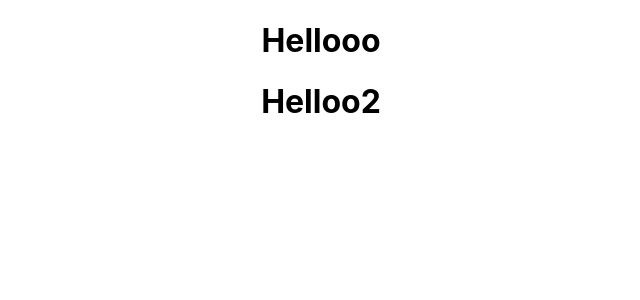
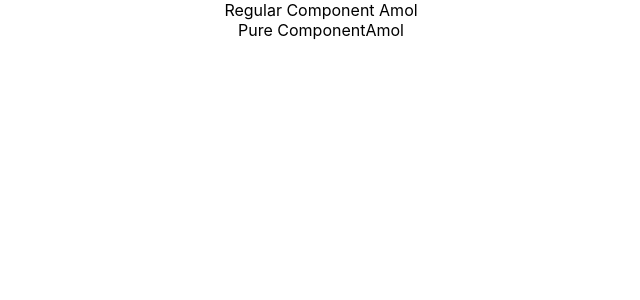
Before and after one commit to amol7878/my-react-app2, a React (Create React App) app: page / in a window 1280 px wide. Shown: the top 300 px of the page, without its empty margins (319-959 px from the left). Built offline with nearby package versions, Linux system fonts and the light colour scheme.

Commit message:
Pure Component

```diff
--- a/src/App.js
+++ b/src/App.js
@@ -8,11 +8,13 @@ import LifeCycleA1 from './components/LifeCycleA1';
 import NameList from './components/NameList';
 import Table from './components/Table';
 import Fragment from './components/Fragment';
+import ParentC from './components/ParentC';
 
 function App() {
   return (
     <div className="App">
-<Fragment/>
+      <ParentC/>
+{/* <Fragment/> */}
 {/* <Table/> */}
       {/* <NameList /> */}
       {/* <LifeCycleA1></LifeCycleA1> */}
--- /dev/null
+++ b/src/components/ParentC.js
@@ -0,0 +1,32 @@
+import React, { Component } from 'react'
+import RegComp from './RegComp'
+import PureC from './PureC'
+
+class ParentC extends Component {
+    constructor(props) {
+      super(props)
+
+      this.state = {
+         name:"AMOL"
+      }
+    }
+
+    componentDidMount(){
+        setInterval(()=>{
+            this.setState({
+                name:"Amol"
+            })
+        },2000)
+    }
+  render() {
+    console.log("Parent Component Render=====")
+    return (
+      <div>
+        <RegComp name={this.state.name}/>
+        <PureC name={this.state.name}/>
+      </div>
+    )
+  }
+}
+
+export default ParentC
--- /dev/null
+++ b/src/components/PureC.js
@@ -0,0 +1,14 @@
+import React, { PureComponent } from 'react'
+
+class PureC extends PureComponent {
+  render() {
+    console.log("Pure Component Render =========")
+    return (
+      <div>
+        Pure Component{this.props.name}
+      </div>
+    )
+  }
+}
+
+export default PureC
--- /dev/null
+++ b/src/components/RegComp.js
@@ -0,0 +1,14 @@
+import React, { Component } from 'react'
+
+class RegComp extends Component {
+  render() {
+console.log("Regular Component Render========")
+    return (
+      <div>
+        Regular Component {this.props.name}
+      </div>
+    )
+  }
+}
+
+export default RegComp
```
